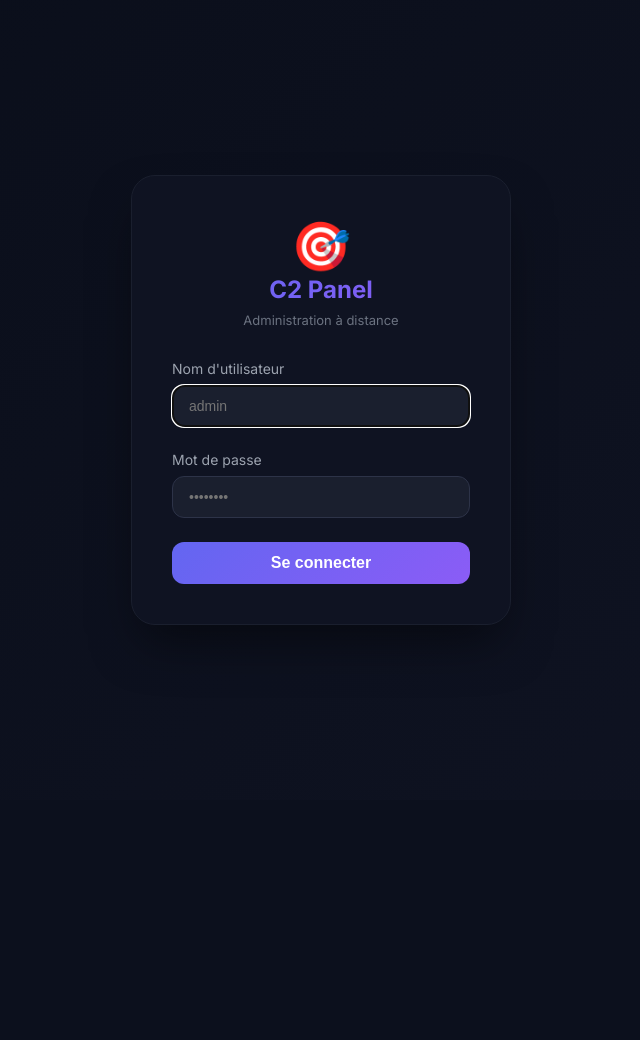
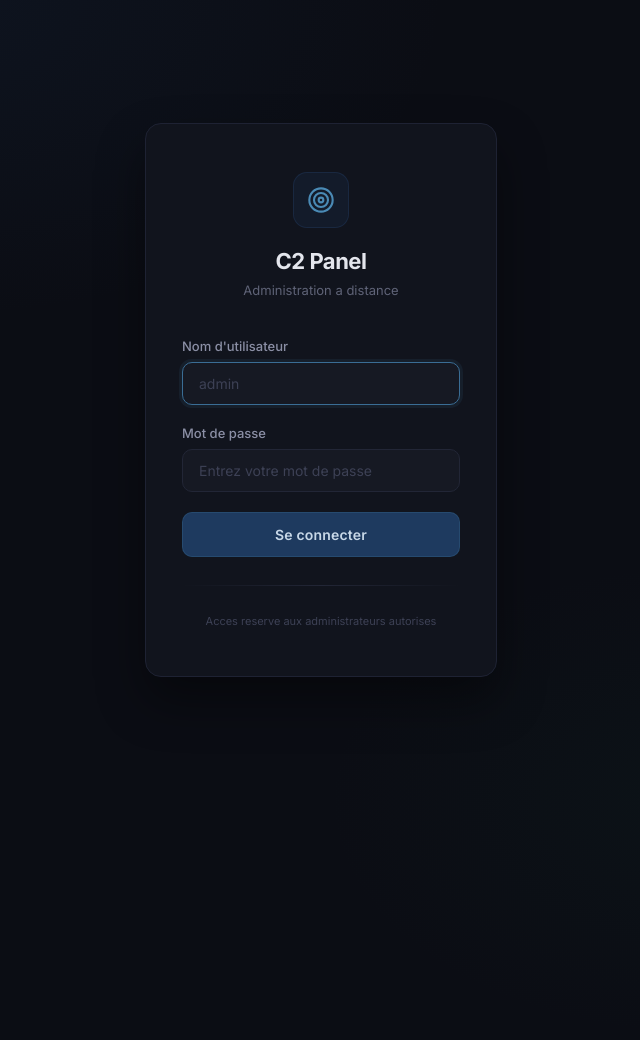
Before and after one commit to Rala124/serveur-distance, a Flask app: page /login in a window 1280 px wide; the page is wider, and only the part inside the window is pictured. Shown: that part, without its empty margins (319-959 px from the left). Before the commit the page ends 625 px from the top of that part, so only its background shows below. Run offline with Flask 3, Linux system fonts and the light colour scheme; parts of the project's set-up code (start-up, migrations or seed data) failed here and were passed over.

Commit message:
Update login.html

```diff
--- a/templates/login.html
+++ b/templates/login.html
@@ -4,33 +4,195 @@
     <meta charset="UTF-8">
     <meta name="viewport" content="width=device-width, initial-scale=1.0">
     <title>C2 Panel - Connexion</title>
-    <link href="https://fonts.googleapis.com/css2?family=Inter:wght@400;500;600;700&display=swap" rel="stylesheet">
+    <link href="https://fonts.googleapis.com/css2?family=Inter:wght@300;400;500;600;700&display=swap" rel="stylesheet">
     <style>
-        * { margin:0; padding:0; box-sizing:border-box; }
-        body { font-family:'Inter',sans-serif; background: linear-gradient(135deg,#0a0e1a,#0f1322); min-height:100vh; display:flex; align-items:center; justify-content:center; }
-        .login-container { width:100%; max-width:420px; padding:20px; }
-        .login-card { background:#0f1322; border:1px solid #1a1f2e; border-radius:24px; padding:40px; box-shadow:0 25px 50px -12px rgba(0,0,0,0.5); }
-        .logo { text-align:center; margin-bottom:32px; }
-        .logo-icon { font-size:48px; }
-        .logo-text { font-size:24px; font-weight:700; background:linear-gradient(135deg,#6366f1,#8b5cf6); -webkit-background-clip:text; color:transparent; }
-        .logo-sub { font-size:13px; color:#6b7280; margin-top:8px; }
-        .form-group { margin-bottom:24px; }
-        .form-group label { display:block; margin-bottom:8px; color:#9ca3af; font-size:14px; }
-        .form-group input { width:100%; padding:12px 16px; background:#1a1f2e; border:1px solid #2d3348; border-radius:12px; color:#e0e0e0; font-size:14px; }
-        .login-btn { width:100%; padding:12px; background:linear-gradient(135deg,#6366f1,#8b5cf6); border:none; border-radius:12px; color:white; font-size:16px; font-weight:600; cursor:pointer; }
-        .error-message { background:rgba(248,113,113,0.15); border:1px solid rgba(248,113,113,0.3); border-radius:12px; padding:12px; margin-bottom:24px; color:#f87171; text-align:center; }
+        * { margin: 0; padding: 0; box-sizing: border-box; }
+
+        body {
+            font-family: 'Inter', sans-serif;
+            min-height: 100vh;
+            display: flex;
+            align-items: center;
+            justify-content: center;
+            background: #0b0d14;
+            position: relative;
+            overflow: hidden;
+            -webkit-font-smoothing: antialiased;
+        }
+
+        body::before {
+            content: '';
+            position: absolute;
+            top: -40%;
+            left: -20%;
+            width: 80%;
+            height: 80%;
+            background: radial-gradient(ellipse, rgba(30, 58, 95, 0.15) 0%, transparent 70%);
+            pointer-events: none;
+        }
+
+        body::after {
+            content: '';
+            position: absolute;
+            bottom: -30%;
+            right: -10%;
+            width: 60%;
+            height: 60%;
+            background: radial-gradient(ellipse, rgba(20, 80, 60, 0.08) 0%, transparent 70%);
+            pointer-events: none;
+        }
+
+        .login-container {
+            width: 100%;
+            max-width: 400px;
+            padding: 24px;
+            position: relative;
+            z-index: 1;
+        }
+
+        .login-card {
+            background: #11141d;
+            border: 1px solid #1e2233;
+            border-radius: 16px;
+            padding: 48px 36px;
+            box-shadow: 0 24px 48px rgba(0, 0, 0, 0.4);
+        }
+
+        .logo {
+            text-align: center;
+            margin-bottom: 40px;
+        }
+
+        .logo-icon {
+            display: inline-flex;
+            align-items: center;
+            justify-content: center;
+            width: 56px;
+            height: 56px;
+            background: rgba(30, 58, 95, 0.2);
+            border: 1px solid rgba(40, 80, 130, 0.25);
+            border-radius: 14px;
+            margin-bottom: 20px;
+        }
+
+        .logo-icon svg {
+            color: #4a8ab5;
+        }
+
+        .logo-text {
+            font-size: 22px;
+            font-weight: 700;
+            color: #e4e6ed;
+            letter-spacing: -0.5px;
+        }
+
+        .logo-sub {
+            font-size: 13px;
+            color: #5f6377;
+            margin-top: 8px;
+            font-weight: 400;
+        }
+
+        .form-group {
+            margin-bottom: 20px;
+        }
+
+        .form-group label {
+            display: block;
+            margin-bottom: 8px;
+            color: #8b8fa5;
+            font-size: 13px;
+            font-weight: 500;
+        }
+
+        .form-group input {
+            width: 100%;
+            padding: 12px 16px;
+            background: #161923;
+            border: 1px solid #222636;
+            border-radius: 10px;
+            color: #e4e6ed;
+            font-size: 14px;
+            font-family: inherit;
+            transition: border-color 0.2s, box-shadow 0.2s;
+            outline: none;
+        }
+
+        .form-group input::placeholder {
+            color: #3d4155;
+        }
+
+        .form-group input:focus {
+            border-color: #3a6d95;
+            box-shadow: 0 0 0 3px rgba(58, 109, 149, 0.12);
+        }
+
+        .login-btn {
+            width: 100%;
+            padding: 13px;
+            background: #1e3a5f;
+            border: 1px solid rgba(58, 109, 149, 0.3);
+            border-radius: 10px;
+            color: #c8d8e8;
+            font-size: 14px;
+            font-weight: 600;
+            font-family: inherit;
+            cursor: pointer;
+            transition: all 0.2s;
+            letter-spacing: 0.2px;
+        }
+
+        .login-btn:hover {
+            background: #254a75;
+            border-color: rgba(74, 138, 181, 0.4);
+            color: #e4e6ed;
+        }
+
+        .login-btn:active {
+            transform: scale(0.985);
+        }
+
+        .error-message {
+            background: rgba(242, 95, 92, 0.08);
+            border: 1px solid rgba(242, 95, 92, 0.2);
+            border-radius: 10px;
+            padding: 12px 16px;
+            margin-bottom: 24px;
+            color: #e57373;
+            text-align: center;
+            font-size: 13px;
+        }
+
+        .divider-line {
+            height: 1px;
+            background: linear-gradient(90deg, transparent, #222636, transparent);
+            margin: 28px 0;
+        }
+
+        .footer-text {
+            text-align: center;
+            font-size: 11px;
+            color: #3d4155;
+            margin-top: 24px;
+        }
     </style>
 </head>
 <body>
     <div class="login-container">
         <div class="login-card">
             <div class="logo">
-                <span class="logo-icon">🎯</span>
+                <div class="logo-icon">
+                    <svg width="28" height="28" viewBox="0 0 24 24" fill="none" stroke="currentColor" stroke-width="1.8" stroke-linecap="round" stroke-linejoin="round">
+                        <circle cx="12" cy="12" r="10"/>
+                        <circle cx="12" cy="12" r="6"/>
+                        <circle cx="12" cy="12" r="2"/>
+                    </svg>
+                </div>
                 <div class="logo-text">C2 Panel</div>
-                <div class="logo-sub">Administration à distance</div>
+                <div class="logo-sub">Administration a distance</div>
             </div>
             {% if error %}
-            <div class="error-message">⚠️ {{ error }}</div>
+            <div class="error-message">{{ error }}</div>
             {% endif %}
             <form method="POST">
                 <div class="form-group">
@@ -39,10 +201,12 @@
                 </div>
                 <div class="form-group">
                     <label>Mot de passe</label>
-                    <input type="password" name="password" placeholder="••••••••" required>
+                    <input type="password" name="password" placeholder="Entrez votre mot de passe" required>
                 </div>
                 <button type="submit" class="login-btn">Se connecter</button>
             </form>
+            <div class="divider-line"></div>
+            <div class="footer-text">Acces reserve aux administrateurs autorises</div>
         </div>
     </div>
 </body>
```
